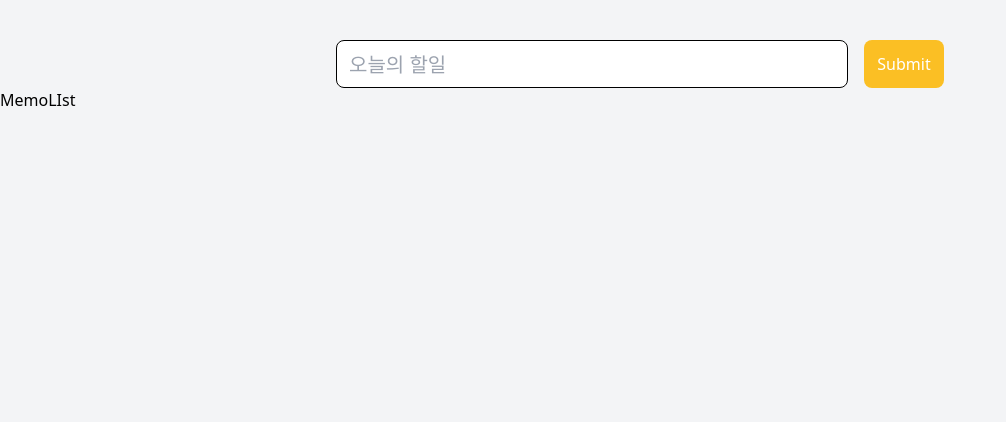
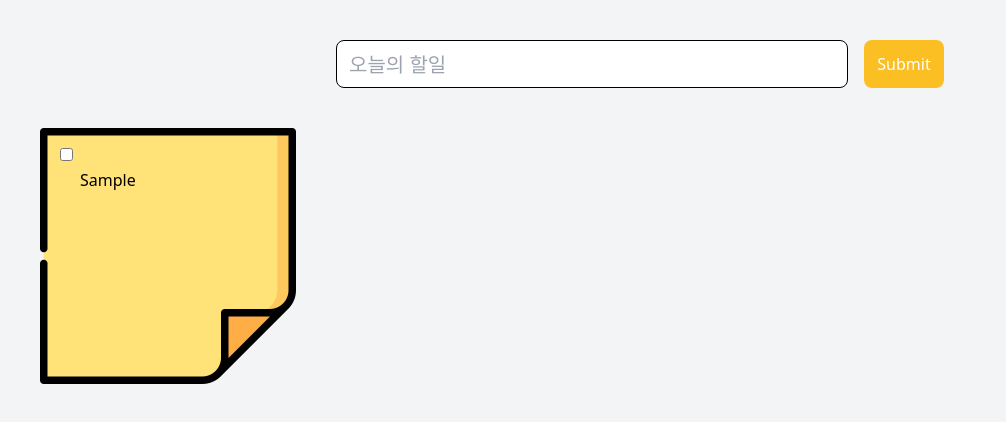
Before and after one commit to HY2OK/react-study, a React (Vite) app in the folder todo-app/: page / in a window 1280 px wide. Both pictures are taken after typing "Sample" into the empty fields and a click on the button "Submit". Shown: the top 422 px of the page, without its empty margins (0-1006 px from the left). Built offline with nearby package versions, Linux system fonts and the light colour scheme.

Commit message:
feat: redux persist

```diff
--- a/todo-app/package.json
+++ b/todo-app/package.json
@@ -15,6 +15,7 @@
     "react-dom": "^18.2.0",
     "react-icons": "^5.0.1",
     "react-redux": "^9.1.0",
+    "redux-persist": "^6.0.0",
     "uuid": "^9.0.1"
   },
   "devDependencies": {
--- a/todo-app/src/App.tsx
+++ b/todo-app/src/App.tsx
@@ -1,11 +1,7 @@
-import { useAppSelector } from './app/hooks'
 import MemoForm from './components/MemoForm/MemoForm'
 import MemoLIst from './components/MemoLIst/MemoLIst'
 
 function App() {
-  const post = useAppSelector((state) => state)
-  console.log(post)
-
   return (
     <div className="w-full min-h-screen bg-gray-100">
       <div>
--- a/todo-app/src/app/store.ts
+++ b/todo-app/src/app/store.ts
@@ -1,9 +1,18 @@
 import { configureStore } from '@reduxjs/toolkit'
 import postReducer from '../features/post/postSlice'
+import storage from 'redux-persist/lib/storage'
+import { persistReducer } from 'redux-persist'
+
+const persistConfig = {
+  key: 'root',
+  storage,
+}
+
+const persistedReducer = persistReducer(persistConfig, postReducer)
 
 export const store = configureStore({
   reducer: {
-    post: postReducer,
+    post: persistedReducer,
   },
 })
 
--- a/todo-app/src/components/MemoItem/MemoItem.tsx
+++ b/todo-app/src/components/MemoItem/MemoItem.tsx
@@ -1,5 +1,20 @@
-const MemoItem = () => {
-  return <div>MemoItem</div>
+interface MemoProps {
+  post: {
+    id: string
+    description: string
+    isDone: boolean
+    createdAt: string
+  }
+}
+
+const MemoItem: React.FC<MemoProps> = ({ post }) => {
+  console.log(post)
+  return (
+    <div className="relative bg-custom-background bg-contain bg-center w-64 h-64 p-10">
+      <input type="checkbox" name="done" className="absolute top-5 left-5" />
+      <div>{post.description}</div>
+    </div>
+  )
 }
 
 export default MemoItem
--- a/todo-app/src/components/MemoLIst/MemoLIst.tsx
+++ b/todo-app/src/components/MemoLIst/MemoLIst.tsx
@@ -1,5 +1,16 @@
+import { useAppSelector } from '../../app/hooks'
+import MemoItem from '../MemoItem/MemoItem'
+
 const MemoLIst = () => {
-  return <div>MemoLIst</div>
+  const posts = useAppSelector((state) => state.post)
+
+  return (
+    <div className="p-10 grid grid-cols-4 gap-4">
+      {posts.posts.map((post) => (
+        <MemoItem key={post.id} post={post} />
+      ))}
+    </div>
+  )
 }
 
 export default MemoLIst
--- a/todo-app/src/main.tsx
+++ b/todo-app/src/main.tsx
@@ -3,9 +3,15 @@ import App from './App.tsx'
 import './index.css'
 import { Provider } from 'react-redux'
 import { store } from './app/store.ts'
+import { PersistGate } from 'redux-persist/integration/react'
+import { persistStore } from 'redux-persist'
+
+const persistor = persistStore(store)
 
 ReactDOM.createRoot(document.getElementById('root')!).render(
   <Provider store={store}>
-    <App />
+    <PersistGate loading={null} persistor={persistor}>
+      <App />
+    </PersistGate>
   </Provider>,
 )
--- a/todo-app/tailwind.config.js
+++ b/todo-app/tailwind.config.js
@@ -2,7 +2,11 @@
 export default {
   content: ['./index.html', './src/**/*.{js,ts,jsx,tsx}'],
   theme: {
-    extend: {},
+    extend: {
+      backgroundImage: () => ({
+        'custom-background': "url('/src/assets/memo.png')",
+      }),
+    },
   },
   plugins: [],
 }
```
Also changed, not shown: todo-app/src/assets/memo.png (added).
